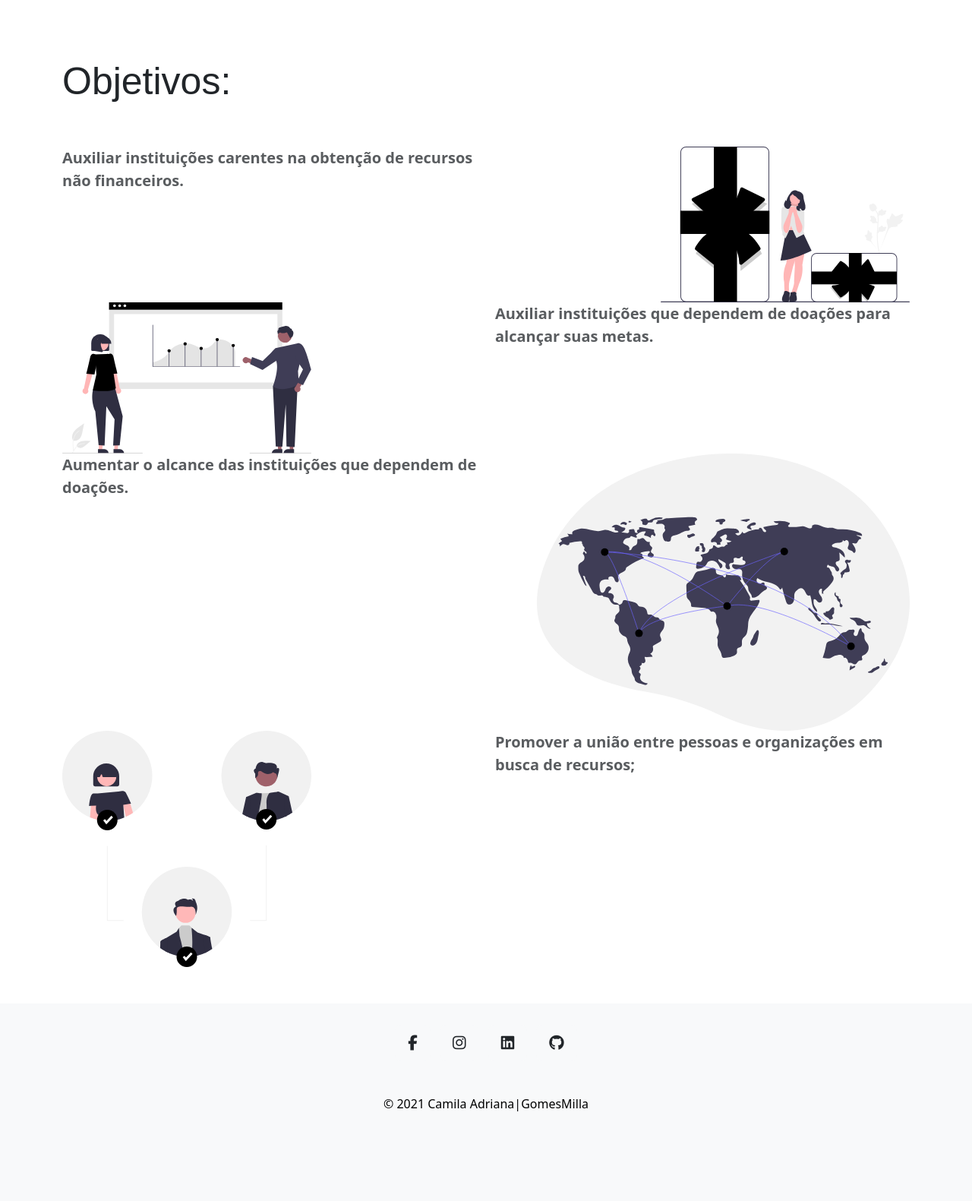
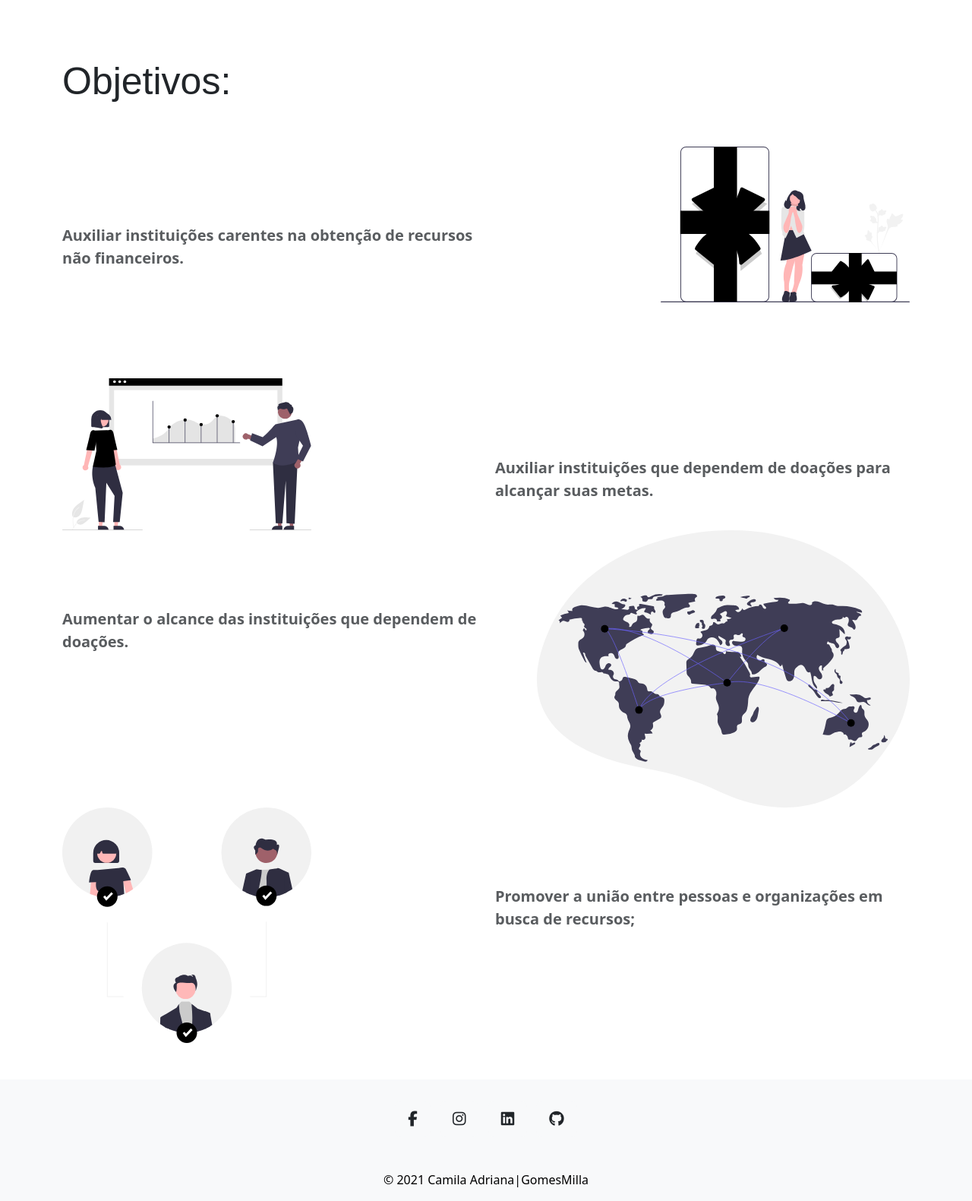
Before and after one commit to GomesMilla/maossolidarias, a Django app: page / in a window 1280 px wide. Shown: the part 532-2113 px from the top of the page at 76% size. Before the commit the page ends 1995 px from the top, so only its background shows below. Run offline with Django 4.2, Linux system fonts and the light colour scheme; some libraries are stand-ins or nearby versions.

Commit message:
:green_heart: Ultimos ajustes no projeto

```diff
--- a/templates/presentation/objetivo.html
+++ b/templates/presentation/objetivo.html
@@ -18,7 +18,7 @@
             </p>
             <p class="tituloIndex">Objetivos:</p>
             <div class="row mt-5">
-                <div class="col s12 m6 l6 top">
+                <div class="col s12 m6 l6 topobjetivo">
                     <span class="fs-5 fw-bolder text-muted">
                         Auxiliar instituições carentes na obtenção de recursos não financeiros.
                     </span>
@@ -29,20 +29,20 @@
                     </div>
                 </div>
             </div>
-            <div class="row top">
+            <div class="row topobjetivo">
                 <div class="col s12 m6 l6">
                     <div class="d-flex justify-content-start">
                         <img src="{% static 'images/undraw_growth_analytics_re_pyxf.svg' %}" alt="Foto de Apresentação" width="60%" height="60%">
                     </div>
                 </div>
-                <div class="col s12 m6 l6 top">
+                <div class="col s12 m6 l6 topobjetivo">
                     <span class="fs-5 fw-bolder text-muted">
                         Auxiliar  instituições que dependem de doações para alcançar suas metas.
                     </span>
                 </div>
             </div>
             <div class="row">
-                <div class="col s12 m6 l6 top">
+                <div class="col s12 m6 l6 topobjetivo">
                     <span class="fs-5 fw-bolder text-muted">
                         Aumentar o alcance das instituições que dependem de doações.
                     </span>
@@ -54,12 +54,12 @@
                 </div>
             </div>
             <div class="row">
-                <div class="col s12 m6 l6 ">
+                <div class="col s12 m6 l6">
                     <div class="d-flex justify-content-start">
                         <img src="{% static 'images/undraw_connected_re_lmq2.svg' %}" alt="Foto de Apresentação" width="60%" height="60%">
                     </div>
                 </div>
-                <div class="col s12 m6 l6 top">
+                <div class="col s12 m6 l6 topobjetivo">
                     <span class="fs-5 fw-bolder text-muted">
                         Promover a união entre pessoas e organizações em busca de recursos;
                     </span>
```
